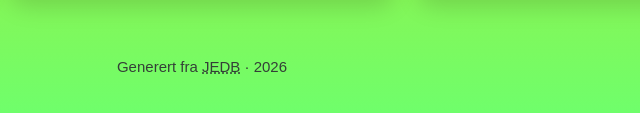
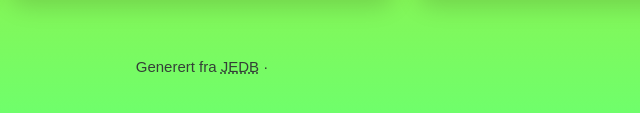
Before and after one commit to jostein-skaar/fjaas-no, a plain HTML site: page index.html in a window 1280 px wide. Shown: the part 2559-2672 px from the top of the page, 438-1078 px from the left. Drawn offline with Linux system fonts and the light colour scheme.

Commit message:
deploy: 9350d2a2b1929e466a4f7bf4fd400a53be83f6b4

```diff
--- a/index.html
+++ b/index.html
@@ -461,7 +461,7 @@
       </article>
     </main>
 
-    <footer>Generert fra <abbr tabindex="0" data-tip="Jostein's Everything Database">JEDB</abbr> · 2026</footer>
+    <footer>Generert fra <abbr tabindex="0" data-tip="Jostein's Everything Database">JEDB</abbr> · <!-- YEAR --></footer>
 
     <script>
       const observer = new IntersectionObserver(
```
